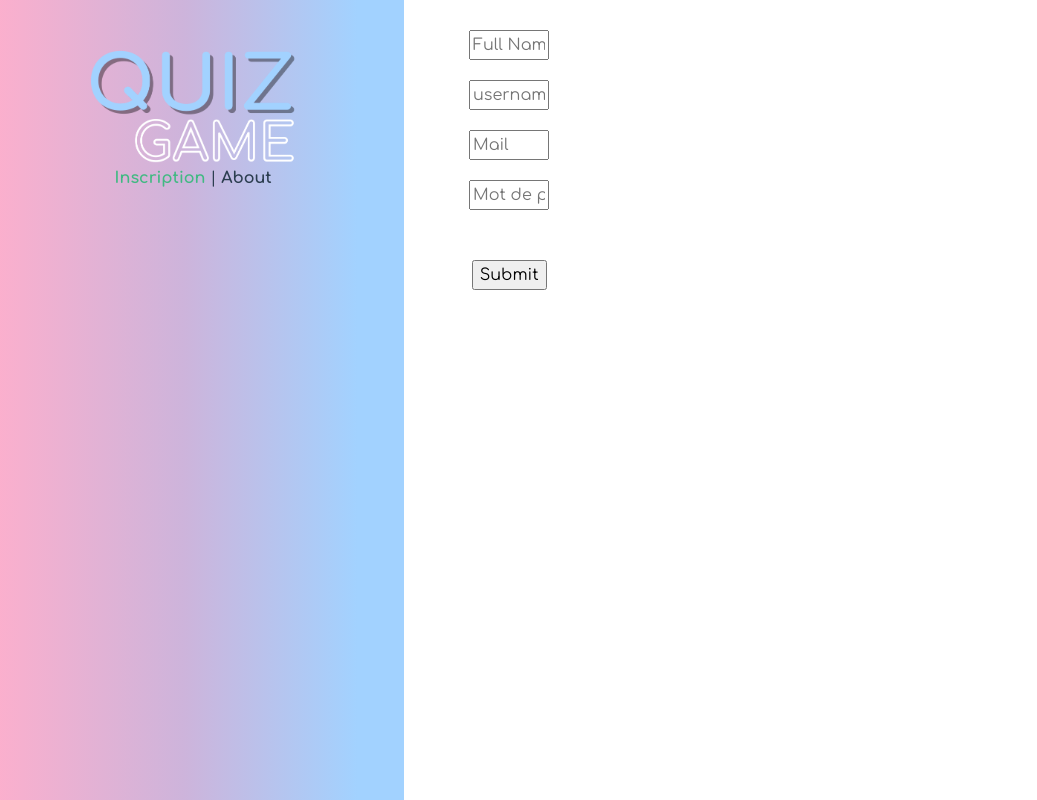
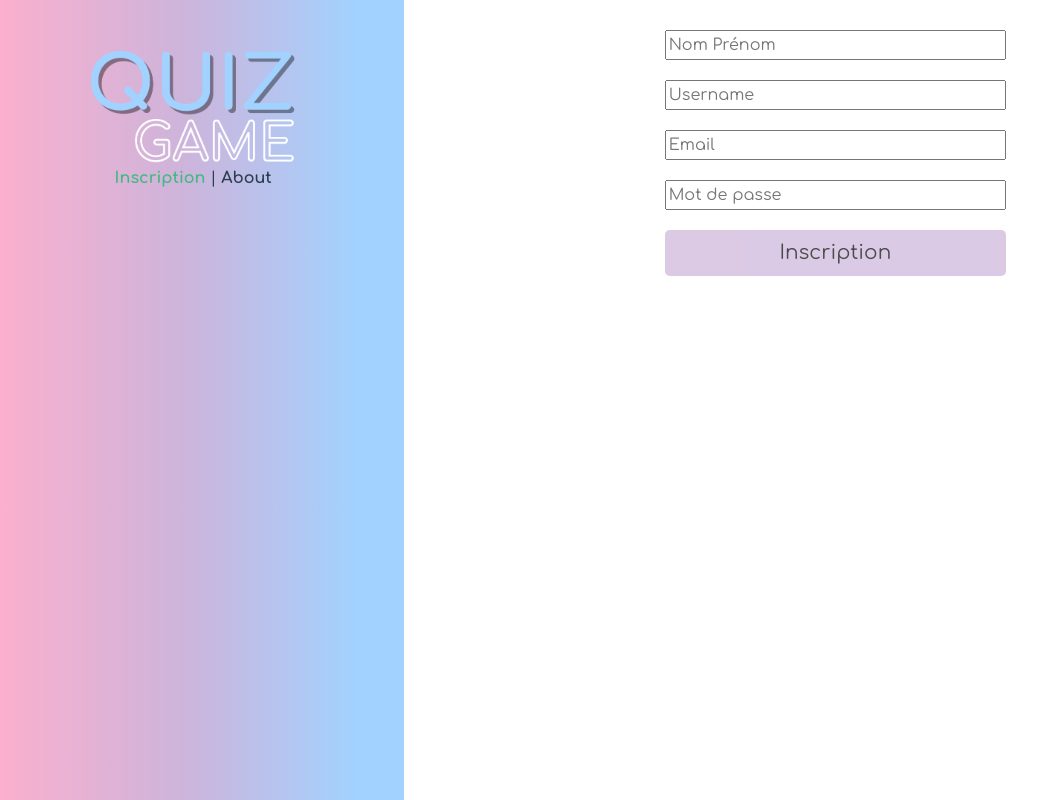
Before and after one commit to SchoebeP/quiz-game, a Vue app in the folder front/: page /inscription in a window 1280 px wide. Shown: the whole page, without its empty margins (18-1055 px from the left). Built offline with nearby package versions, Linux system fonts and the light colour scheme.

Commit message:
[UPD] inscription

```diff
--- a/front/src/views/Inscription.vue
+++ b/front/src/views/Inscription.vue
@@ -1,30 +1,15 @@
 <template>
-  <div>
-    <form @submit="inscription">
-      <div class="wrapper">
-        <input
-          type="text"
-          id="fullName"
-          name="fullName"
-          placeholder="Full Name"
-        />
-        {{fullName}}
-        <input
-          type="text"
-          id="username"
-          name="username"
-          placeholder="username"
-        />
-        <input type="email" id="mail" name="email" placeholder="Mail" />
-        <input
-          type="pasword"
-          id="pasword"
-          name="password"
-          placeholder="Mot de passe"
-        />
-      </div>
-      <input type="submit" value="Submit" />
-    </form>
+  <div class="wrapper">
+    <input v-model="fullname" placeholder="Nom Prénom" />
+    <input v-model="username" placeholder="Username" />
+    <input v-model="email" placeholder="Email" type="email" />
+    <input v-model="password" placeholder="Mot de passe" type="password" />
+    <b-button
+      class="button"
+      size="lg"
+      @click="inscription(fullname, username, email, password)"
+      >Inscription</b-button
+    >
   </div>
 </template>
 
@@ -33,22 +18,20 @@ import axios from "axios";
 
 export default {
   name: "inscription",
-  data: {
-    fullName: null,
-    name: null,
-    email: null,
+  data() {
+    return { fullname: null, username: null, email: null, password: null };
   },
   methods: {
-    inscription: function (fullName, username, email, password) {
+    inscription: function (fullname, username, email, password) {
       axios
-        .post("http://localhost:3000/register", {
-          fullName: fullName,
+        .post("http://localhost:3000/users/register", {
+          fullname: fullname,
           username: username,
           email: email,
           password: password,
         })
-        .then(function (response) {
-          console.log(response);
+        .then(function () {
+         window.location="http://localhost:3000/categories"
         })
         .catch(function (error) {
           console.log(error);
@@ -59,6 +42,24 @@ export default {
 </script>
 
 <style lang="scss" scoped>
+@import '/src/assets/scss/custom.scss';
+
+.button {
+  background: $purple;
+  color:black;
+  opacity: 0.7;
+}
+
+.button:hover {
+   background: $purple;
+  opacity: 1;
+}
+
+.title {
+  font-size:32px;
+  font-weight: bold;
+
+}
 .wrapper {
   display: flex;
   flex-direction: column;
```
